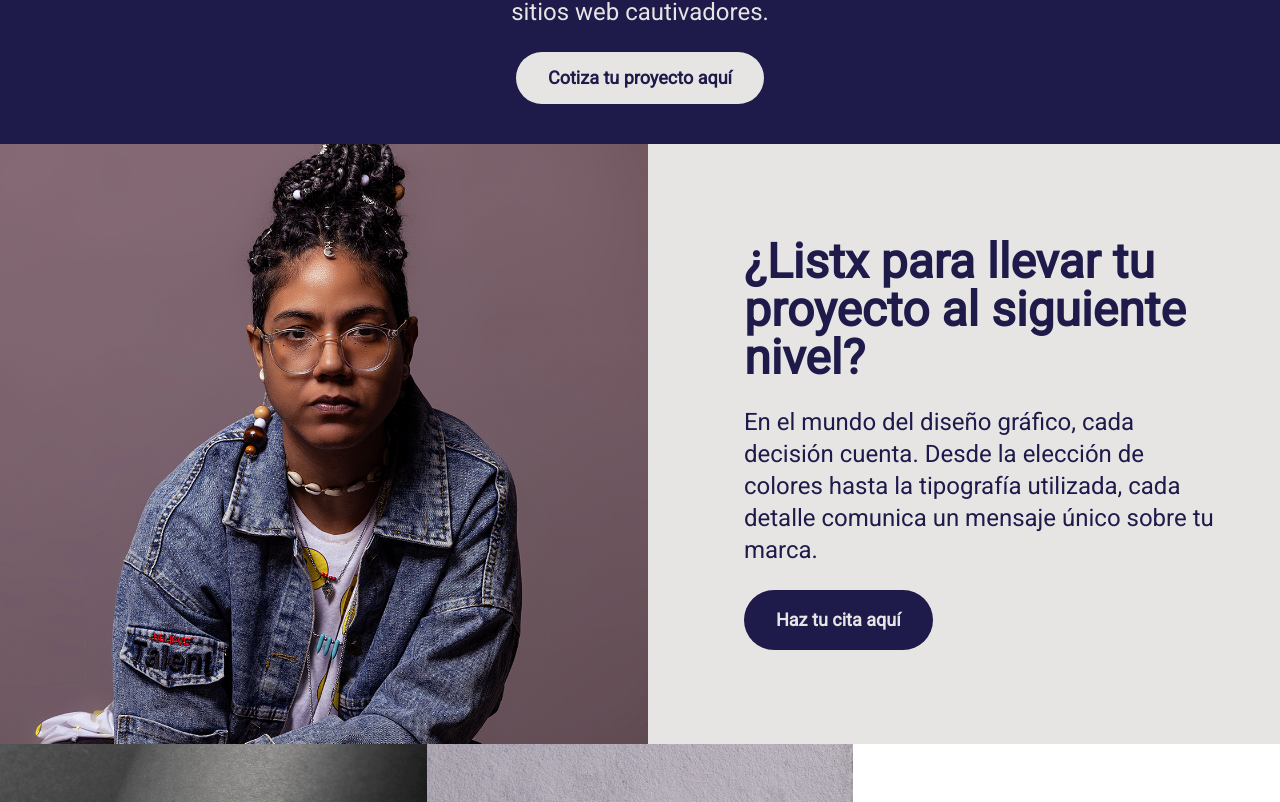
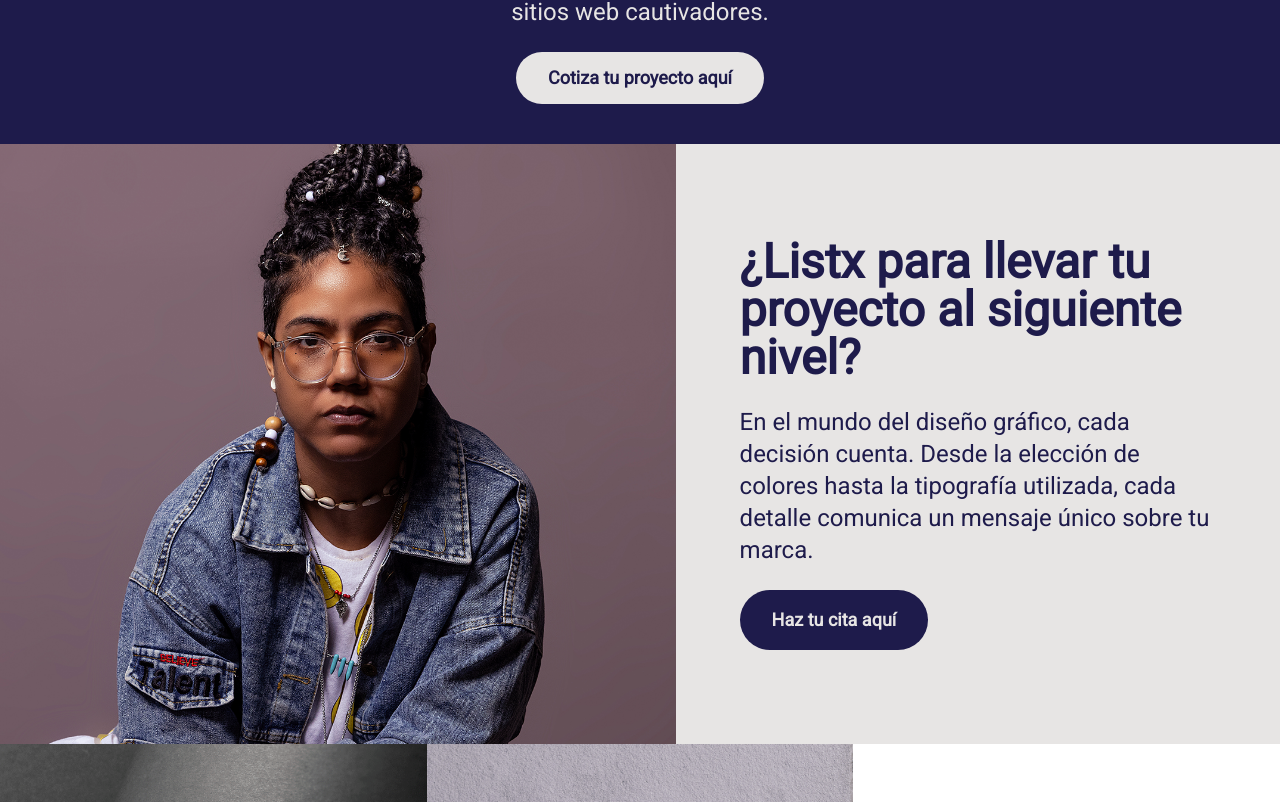
Before and after one commit to holasoymolly/mollyyllomdotcom, a Next.js app: page / in a window 1280 px wide. Shown: the part 398-1200 px from the top of the page. Built offline with nearby package versions, Linux system fonts and the light colour scheme.

Commit message:
Ajuste de imagen en MediaSection

```diff
--- a/src/pageComponents/HomePage/components/MediaSection.tsx
+++ b/src/pageComponents/HomePage/components/MediaSection.tsx
@@ -1,11 +1,9 @@
-// 'use client';
-
 import { Button } from "@/components/Button";
 
 export const MediaSection = () => {
   return (
     <section className="flex flex-col md:flex-row items-center md:py-16 max-h-[600px] overflow-hidden">
-      <figure className="w-full md:w-[65%] lg:w-[78%] xl:w-[78%] 2xl:w-[80%] h-[40rem] overflow-hidden flex items-center justify-center md:justify-end pr-4 lg:pr-8">
+      <figure className="w-full md:w-[65%] lg:w-[78%] xl:w-[78%] 2xl:w-[80%] h-auto md:h-[40rem] overflow-hidden flex items-center justify-center md:justify-end">
         <img
           src="/img/molly/molly1.webp"
           alt="Media Image"
```
